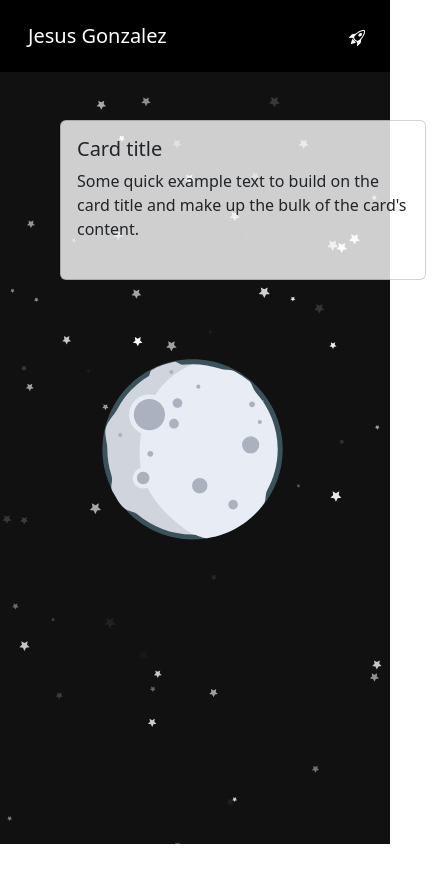
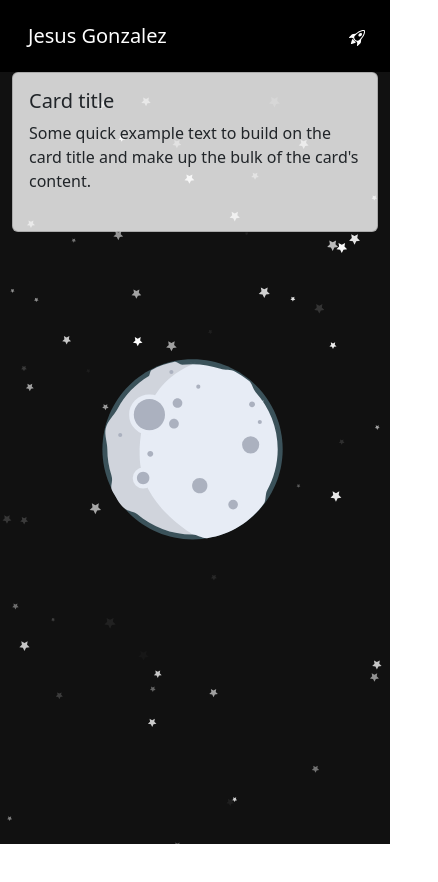
Before and after one commit to JesusGonzalez05/Portfolio-Jesus-Gonzalez, a React (Create React App) app: page /AboutMe in a window 390 px wide. Shown: the top 882 px of the page, 438 px wide, since content can reach past the window. Before the commit the page ends 844 px from the top, so only its background shows below. Built offline with nearby package versions, Linux system fonts and the light colour scheme.

Commit message:
about me card is now responsive.

```diff
--- a/src/App.css
+++ b/src/App.css
@@ -42,10 +42,12 @@ margin: 1rem;
 /* about me page */
 #about-me{
 height: 10rem;
-width: 47rem;
+width: 50rem;
 background-color: hsl(0, 0%, 100%, .8);
 }
 #about-container{
+height: 100vh;
+width: 100vw;
 position: absolute;
 overflow: hidden;
 z-index: 100;
--- a/src/pages/About.js
+++ b/src/pages/About.js
@@ -6,7 +6,7 @@ import Lottie from 'lottie-react';
 const About = () => {
   return (
     <>
-    <div id="about-container" className="container mt-5 mx-5">
+    <div id="about-container" className="container mt-md-5 mx-md-5 mt-xs-5 mx-xs-5">
       <div id="about-me" className="card" >
         <div class="card-body">
           <h5 class="card-title">Card title</h5>
```
